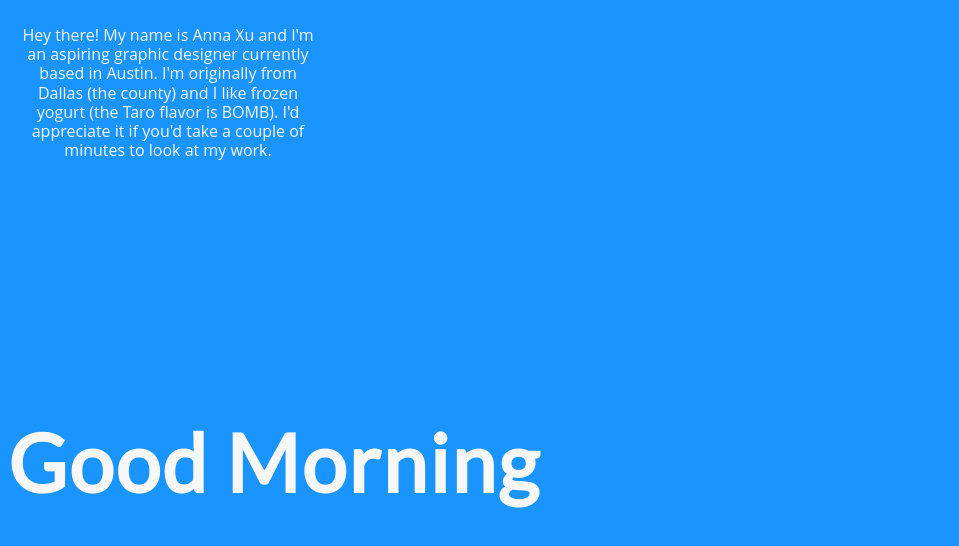
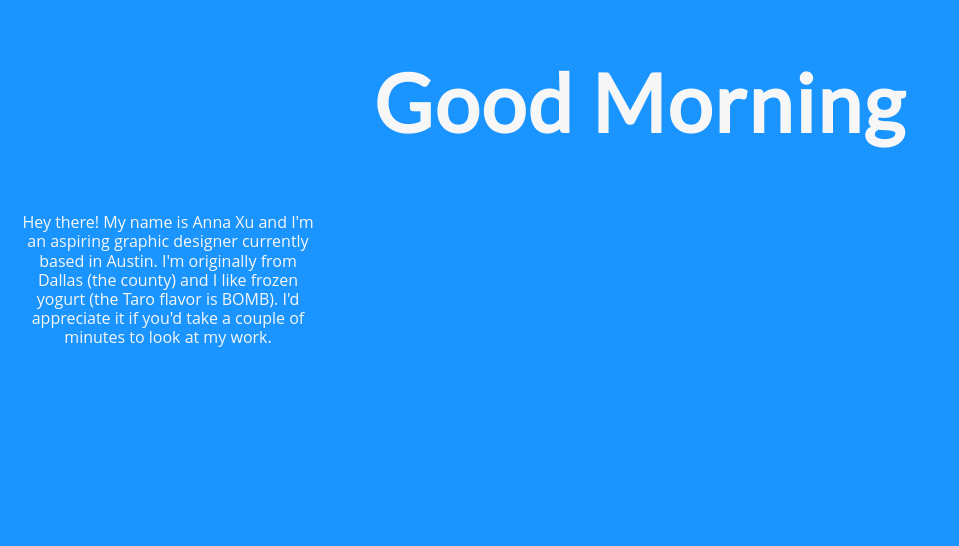
Before and after one commit to Anna9002/Ill-Work-on-It-Later, a plain HTML site: page index.html in a window 1280 px wide. Shown: the whole page, without its empty margins (0-959 px from the left). Drawn offline with Linux system fonts and the light colour scheme.

Commit message:
Update style.css

```diff
--- a/style.css
+++ b/style.css
@@ -46,8 +46,6 @@ body {
       font-size: 5em;
       font-family:"Lato","Helvetica","sans-serif";
       text-align: center;
-      position:absolute;
-      top: 45%;
       letter-spacing:2px;
     }
 
```
